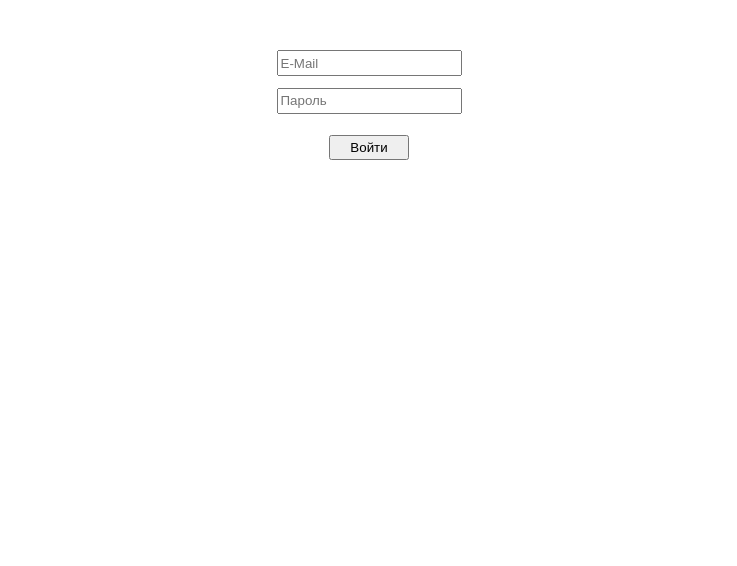
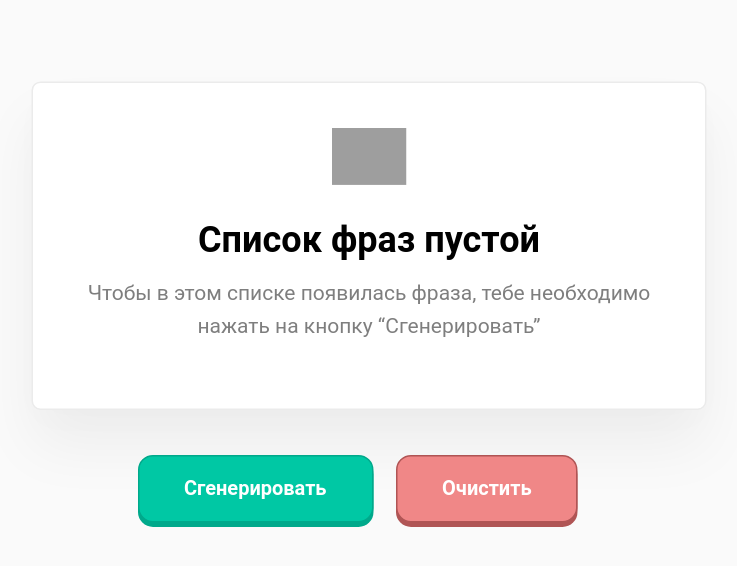
Before and after one commit to BondarenkoDE/react-tutorials, a React (Create React App) app: page / in a window 1280 px wide. Shown: the top 566 px of the page, without its empty margins (271-1008 px from the left). Built offline with nearby package versions, Linux system fonts and the light colour scheme; grey boxes are pictures that could not be loaded.

Commit message:
Реализовано ДЗ 4

```diff
--- /dev/null
+++ b/src/tutorial-4/App.css
@@ -0,0 +1,80 @@
+* {
+  font-family: "Roboto";
+}
+
+body {
+  background-color: #fafafa;
+}
+
+.wrapper {
+  width: 450px;
+  margin: 50px auto;
+  transform: scale(1.5) translateY(70px);
+}
+
+.btns {
+  text-align: center;
+}
+
+.list {
+  max-height: 400px;
+  overflow: auto;
+  padding: 30px;
+  margin-bottom: 30px;
+}
+
+.btn {
+  height: 45px;
+  padding: 0 30px;
+  border: 0;
+  border-radius: 10px;
+  margin-right: 15px;
+  font-weight: 600;
+  cursor: pointer;
+  transition: all 0.15s ease;
+}
+.btn:active {
+  transform: translateY(2px);
+  box-shadow: none;
+}
+.btn_generate {
+  background-color: #00c8a4;
+  color: #fff;
+  box-shadow: 0 3px 0 #00a98b;
+  border: 1px solid #00a98b;
+}
+.btn_clear {
+  background-color: #f08787;
+  box-shadow: 0 3px 0 #b05555;
+  border: 1px solid #b05555;
+  color: #fff;
+}
+
+.block {
+  padding: 15px 30px;
+  background: #ffffff;
+  border: 1px solid #ebebeb;
+  box-sizing: border-box;
+  box-shadow: 0px 9px 24px rgba(0, 0, 0, 0.01),
+    0px 25px 40px rgba(0, 0, 0, 0.05);
+  border-radius: 6px;
+  margin-bottom: 30px;
+}
+.block h3 {
+  font-size: 18px;
+}
+
+.empty-block {
+  text-align: center;
+  padding: 30px;
+}
+.empty-block h2 {
+  font-size: 24px;
+  margin-bottom: 0;
+}
+.empty-block p {
+  margin-top: 10px;
+  font-size: 14px;
+  opacity: 0.5;
+  line-height: 22px;
+}
--- /dev/null
+++ b/src/tutorial-4/App.js
@@ -0,0 +1,45 @@
+import React, { useState } from "react";
+import { adjectivesArr } from "./data/adjectives";
+import { nounsArr } from "./data/nouns";
+import EmptyBlock from "./components/EmptyBlock";
+import Phrase from "./components/Phrase";
+import "./App.css";
+
+function App() {
+  const [phrases, setPhrases] = useState([]);
+
+  const handleClickGeneration = () => {
+    setPhrases((prev) => [getRandomPhrase(), ...prev]);
+  };
+
+  const randomNumber = (array) => {
+    const number = Math.floor(Math.random() * array.length);
+    return array[number];
+  };
+
+  const getRandomPhrase = () => {
+    const firstAdjective = randomNumber(adjectivesArr);
+    const secondAdjective = randomNumber(adjectivesArr);
+    const noun = randomNumber(nounsArr);
+
+    return `${firstAdjective} ${secondAdjective} ${noun}`;
+  };
+
+  console.log("phrases", phrases);
+
+  return (
+    <div className="wrapper">
+      {phrases.length !== 0 ? <Phrase phrases={phrases} /> : <EmptyBlock />}
+      <div className="btns">
+        <button className="btn btn_generate" onClick={handleClickGeneration}>
+          Сгенерировать
+        </button>
+        <button className="btn btn_clear" onClick={() => setPhrases([])}>
+          Очистить
+        </button>
+      </div>
+    </div>
+  );
+}
+
+export default App;
--- /dev/null
+++ b/src/tutorial-4/components/EmptyBlock.jsx
@@ -0,0 +1,20 @@
+import React from "react";
+
+const EmptyBlock = () => {
+  return (
+    <div className="block empty-block">
+      <img
+        src="https://pngimg.com/uploads/ghost/ghost_PNG81.png"
+        width="50px"
+        alt="Ghost"
+      />
+      <h2>Список фраз пустой</h2>
+      <p>
+        Чтобы в этом списке появилась фраза, тебе необходимо нажать на кнопку
+        “Сгенерировать”
+      </p>
+    </div>
+  );
+};
+
+export default EmptyBlock;
--- /dev/null
+++ b/src/tutorial-4/components/Phrase.jsx
@@ -0,0 +1,15 @@
+import React from "react";
+
+const Phrase = ({ phrases }) => {
+  return (
+    <div className="list">
+      {phrases.map((phrase, i) => (
+        <div key={i} className="block">
+          <h3>{phrase}</h3>
+        </div>
+      ))}
+    </div>
+  );
+};
+
+export default Phrase;
--- /dev/null
+++ b/src/tutorial-4/components/index.js
@@ -0,0 +1,3 @@
+import Auth from './Phrase';
+
+export { Auth };
--- /dev/null
+++ b/src/tutorial-4/data/adjectives.js
@@ -0,0 +1,31 @@
+export const adjectivesArr = [
+  "абсолютный",
+  "адский",
+  "азартный",
+  "активный",
+  "ангельский",
+  "астрономический",
+  "баснословный",
+  "безбожный",
+  "безбрежный",
+  "безвозвратный",
+  "безграничный",
+  "бездонный",
+  "бездушный",
+  "безжалостный",
+  "замечательно",
+  "замечательный",
+  "записной",
+  "запредельный",
+  "заядлый",
+  "звериный",
+  "зверский",
+  "зеленый",
+  "злой",
+  "злостный",
+  "значительный",
+  "неоспоримый",
+  "неотразимый",
+  "неоценимый",
+  "непередаваемый",
+];
--- /dev/null
+++ b/src/tutorial-4/data/nouns.js
@@ -0,0 +1,12 @@
+export const nounsArr = [
+  "лгун",
+  "день",
+  "конь",
+  "олень",
+  "человек",
+  "программист",
+  "ребёнок",
+  "конец",
+  "город",
+  "дурак",
+];
```
Also changed, not shown: src/index.js (+4 -4 lines).
